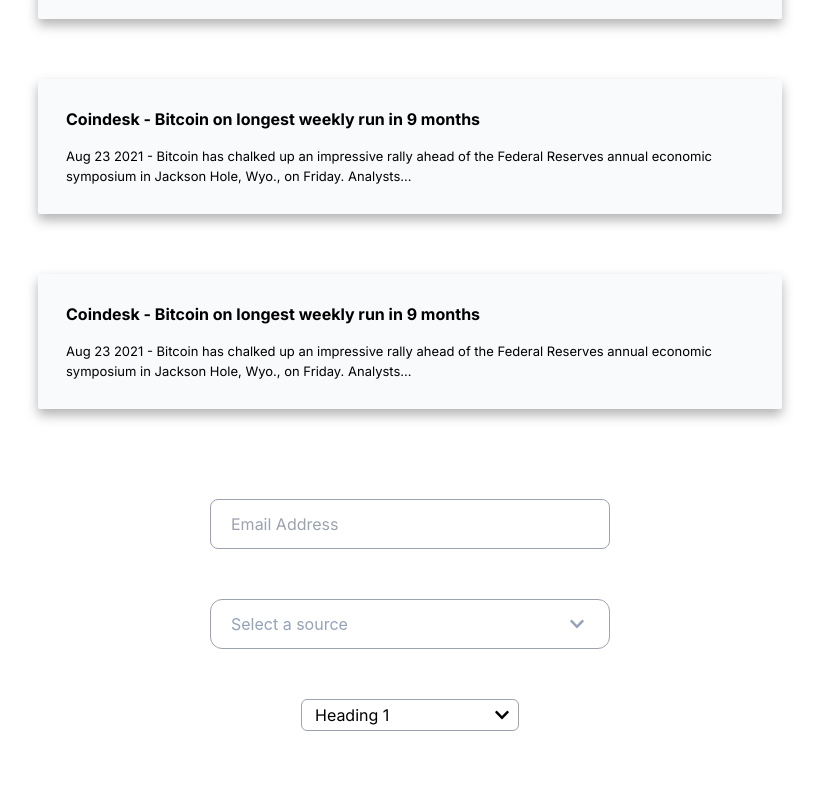
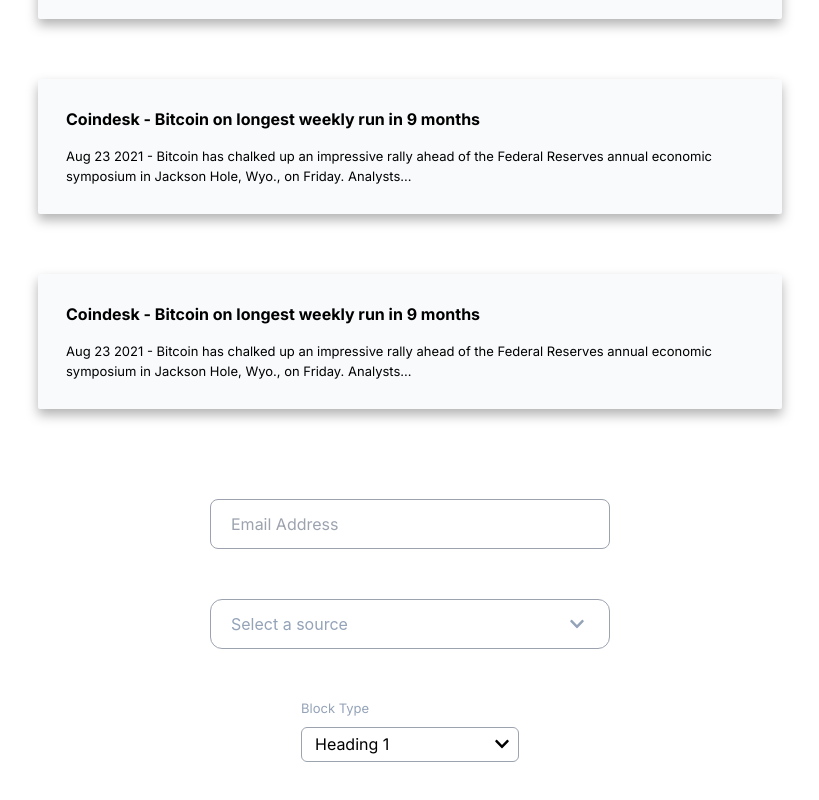
Before and after one commit to Devrajsinh-Jhala/Internship-Project, a React (Create React App) app: page / in a window 1280 px wide. Shown: the part 5598-6398 px from the top of the page, without its empty margins (230-1049 px from the left). Built offline with nearby package versions, Linux system fonts and the light colour scheme.

Commit message:
Made few changes

```diff
--- a/src/components/BlockLabel.jsx
+++ b/src/components/BlockLabel.jsx
@@ -5,9 +5,12 @@
   return (
     <div className="flex flex-col items-center justify-start mt-[50px] mb-[50px]">
       <div>
+        <p className="font-inter text-slate-400 text-[13px] mb-2 ">
+          Block Type
+        </p>
         <button
           className={`inline-flex items-center text-black font-inter
-           justify-between w-[218px] rounded-md border border-gray-400 pl-[13px] h-[32px] py-[13px]`}
+           justify-between w-[218px] rounded-md border border-gray-400 pl-[13px] h-[35px] py-[13px]`}
         >
           Heading 1
           <div className="px-2 flex items-center justify-center">
```
